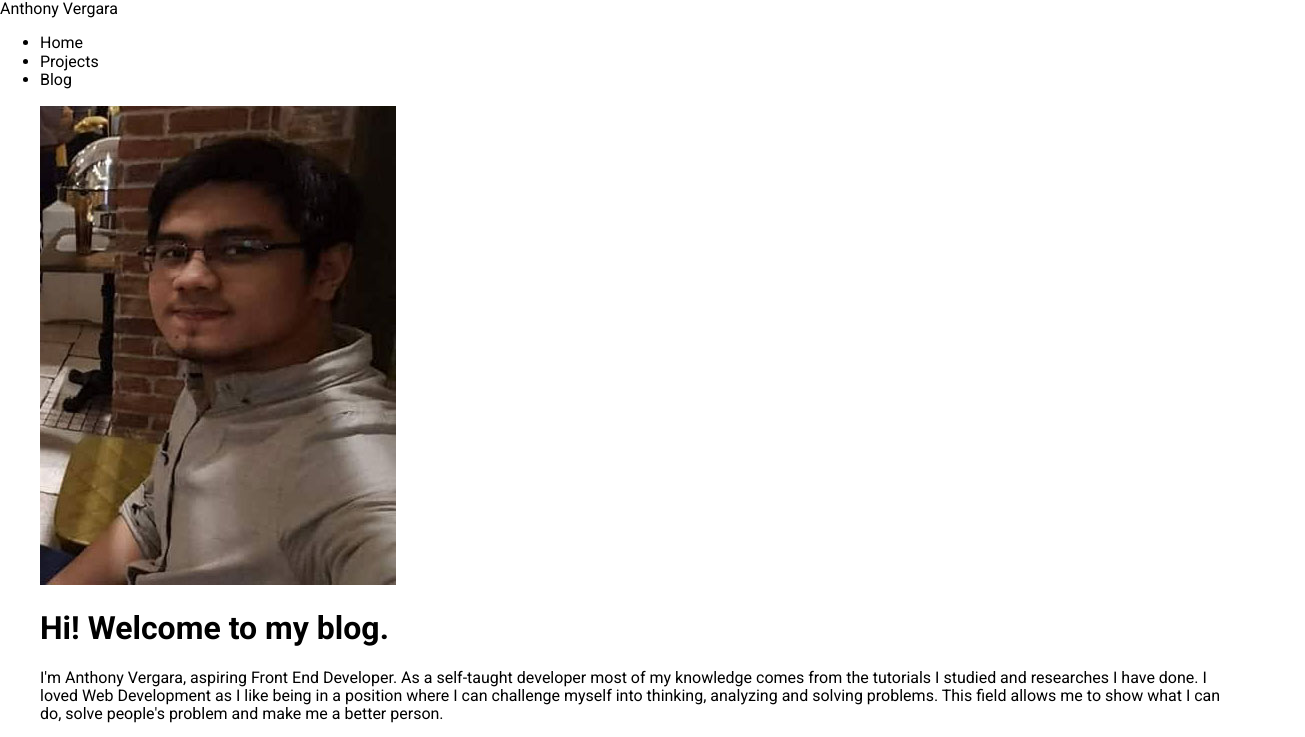
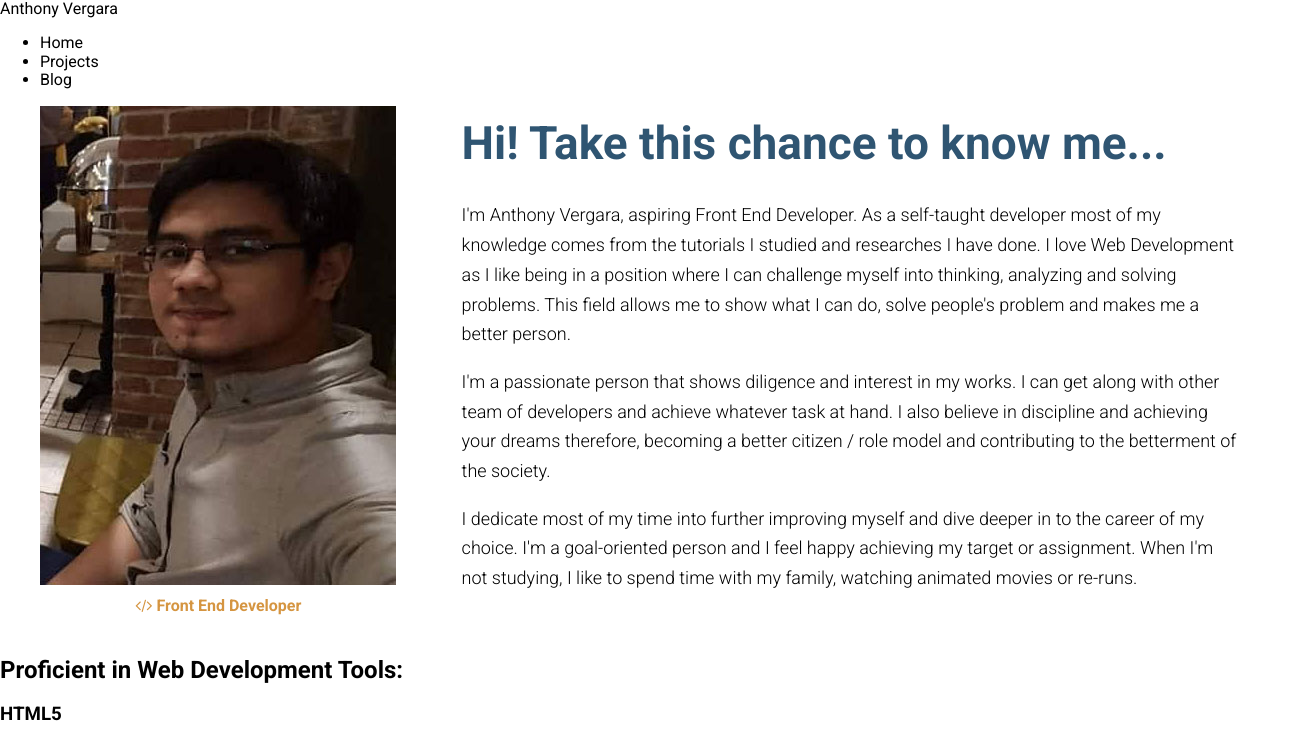
Before and after one commit to ajvergara/anthony-vergara, a website: page app/index.html in a window 1280 px wide. Shown: the top 737 px of the page, 1305 px wide, since content can reach past the window. Drawn offline with Linux system fonts and the light colour scheme.

Commit message:
Completed About Me Desktop & Mobile Version

```diff
--- a/app/assets/styles/base/_global.css
+++ b/app/assets/styles/base/_global.css
@@ -1,5 +1,5 @@
-
 * {
+  box-sizing: border-box;
   font-family: 'Roboto', sans-serif;
 }
 
--- /dev/null
+++ b/app/assets/styles/base/_mixin.css
@@ -0,0 +1,25 @@
+@define-mixin clearfix{
+  &::after{
+    content: "";
+    display: table;
+    clear: both;
+  }
+}
+
+@define-mixin atSmall{
+  @media (min-width: 530px){
+    @mixin-content;
+  }
+}
+
+@define-mixin atMedium{
+  @media (min-width: 768px){
+    @mixin-content;
+  }
+}
+
+@define-mixin atLarge{
+  @media (min-width: 992px){
+    @mixin-content;
+  }
+}
--- /dev/null
+++ b/app/assets/styles/base/_variables.css
@@ -0,0 +1,2 @@
+$mainYellow: #d59541;
+$mainBlue: #2f5572;
--- a/app/assets/styles/modules/_about-me.css
+++ b/app/assets/styles/modules/_about-me.css
@@ -1,3 +1,19 @@
 .about-me{
 
+  &__image{
+    text-align: center;
+
+    @mixin atMedium{
+      text-align: left;
+    }
+  }
+
+  &__description{
+    text-align: center;
+
+    h4{
+      margin-top: .5rem;
+      color: $mainYellow;
+    }
+  }
 }
--- a/app/assets/styles/modules/_container.css
+++ b/app/assets/styles/modules/_container.css
@@ -1,7 +1,7 @@
 .container{
   padding-left: 18px;
   padding-right: 18px;
-  max-width: 1200px;
+  max-width: 1236px;
   margin-left: auto;
   margin-right: auto;
 }
--- /dev/null
+++ b/app/assets/styles/modules/_generic-content.css
@@ -0,0 +1,7 @@
+.generic-content{
+  p {
+    font-size: 1.125rem;
+    font-weight: 300;
+    line-height: 1.65;
+  }
+}
--- /dev/null
+++ b/app/assets/styles/modules/_heading.css
@@ -0,0 +1,11 @@
+.heading{
+  text-align: center;
+  font-size: 1.875rem;
+  color: $mainBlue;
+  margin-top: .7rem;
+
+  @mixin atSmall{
+    text-align: left;
+    font-size: 2.875rem;
+  }
+}
--- a/app/assets/styles/modules/_row.css
+++ b/app/assets/styles/modules/_row.css
@@ -1,3 +1,25 @@
 .row{
 
+  @mixin clearfix;
+
+  @mixin atMedium{
+    &--gutters{
+      margin-right: -65px;
+    }
+
+    &--gutters > div{
+      padding-right: 65px;
+    }
+
+
+    &__md-4{
+      float: left;
+      width: 33.33%;
+    }
+
+    &__md-8{
+      float: left;
+      width: 66.66%;
+    }
+  }
 }
--- a/app/assets/styles/styles.css
+++ b/app/assets/styles/styles.css
@@ -1,5 +1,9 @@
 @import "normalize.css";
+@import "base/_variables";
+@import "base/_mixin";
 @import "base/_global";
 @import "modules/_about-me";
 @import "modules/_container";
 @import "modules/_row";
+@import "modules/_generic-content";
+@import "modules/_heading";
--- a/app/index.html
+++ b/app/index.html
@@ -5,8 +5,9 @@
     <meta name="viewport" content="width=device-width, initial-scale=1">
     <meta http-equiv="X-UA-compatible" content="IE=Edge">
     <title>Anthony Vergara - Personal Portfolio Website</title>
+    <link rel="stylesheet" type="text/css" href="https://stackpath.bootstrapcdn.com/font-awesome/4.7.0/css/font-awesome.min.css">
     <link href="https://fonts.googleapis.com/css?family=Roboto:100,300,400,500,700" rel="stylesheet">
-    <link rel="stylesheet" href="temp/styles/styles.css">
+    <link rel="stylesheet" type="text/css" href="temp/styles/styles.css">
   </head>
   <body>
     <header class="header-section">
@@ -25,16 +26,21 @@
 
     <section class="about-me">
       <div class="container">
-        <div class="row">
+        <div class="row row--gutters">
           <div class="row__md-4">
-            <img src="assets/images/profile-pic.jpg" alt="A simple photo of me.">
+            <div class="about-me__image">
+              <img src="assets/images/profile-pic.jpg" alt="A simple photo of me.">
+              <span class="about-me__description">
+                <h4><i class="fa fa-code"></i> Front End Developer</h4>
+              </span>
+            </div>
           </div>
 
-          <div class="row__md-8">
-            <h1>Hi! Welcome to my blog.</h1>
+          <div class="row__md-8 generic-content">
+            <h1 class="heading">Hi! Take this chance to know me...</h1>
             <p>I'm Anthony Vergara, aspiring Front End Developer. As a self-taught developer most of my knowledge comes from the tutorials I studied and researches I have done.
 
-              I loved Web Development as I like being in a position where I can challenge myself into thinking, analyzing and solving problems. This field allows me to show what I can do, solve people's problem and make me a better person.
+              I love Web Development as I like being in a position where I can challenge myself into thinking, analyzing and solving problems. This field allows me to show what I can do, solve people's problem and makes me a better person.
             </p>
 
             <p>
--- a/app/temp/styles/styles.css
+++ b/app/temp/styles/styles.css
@@ -342,6 +342,7 @@
 }
 
 * {
+  box-sizing: border-box;
   font-family: 'Roboto', sans-serif;
 }
 
@@ -349,18 +350,78 @@
   max-width: 100%;
 }
 
-.about-me{
+.about-me__image{
+    text-align: center;
+  }
 
-}
+@media (min-width: 768px){
+
+.about-me__image{
+      text-align: left
+  }
+  }
+
+.about-me__description{
+    text-align: center;
+  }
+
+.about-me__description h4{
+      margin-top: .5rem;
+      color: #d59541;
+    }
 
 .container{
   padding-left: 18px;
   padding-right: 18px;
-  max-width: 1200px;
+  max-width: 1236px;
   margin-left: auto;
   margin-right: auto;
 }
 
-.row{
+.row::after{
+    content: "";
+    display: table;
+    clear: both;
+  }
 
+@media (min-width: 768px){
+    .row--gutters{
+      margin-right: -65px;
+    }
+
+    .row--gutters > div{
+      padding-right: 65px;
+    }
+
+
+    .row__md-4{
+      float: left;
+      width: 33.33%;
+    }
+
+    .row__md-8{
+      float: left;
+      width: 66.66%;
+    }
+  }
+
+.generic-content p {
+    font-size: 1.125rem;
+    font-weight: 300;
+    line-height: 1.65;
+  }
+
+.heading{
+  text-align: center;
+  font-size: 1.875rem;
+  color: #2f5572;
+  margin-top: .7rem;
 }
+
+@media (min-width: 530px){
+
+.heading{
+    text-align: left;
+    font-size: 2.875rem
+}
+  }
--- a/gulpfile.js
+++ b/gulpfile.js
@@ -5,11 +5,12 @@
       cssVars      = require("postcss-simple-vars"),
       cssNested    = require("postcss-nested"),
       cssImport    = require("postcss-import"),
+      mixins       = require("postcss-mixins"),
       browserSync  = require("browser-sync").create();
 
 gulp.task("styles", function(){
   return gulp.src("./app/assets/styles/styles.css")
-    .pipe(postcss([cssImport, cssVars, autoprefixer, cssNested]))
+    .pipe(postcss([cssImport, mixins, cssVars, autoprefixer, cssNested]))
     .on("error", function(errorInfo){
       console.log(errorInfo.toString());
       this.emit("end");
--- a/package.json
+++ b/package.json
@@ -27,6 +27,7 @@
     "gulp-postcss": "^8.0.0",
     "gulp-watch": "^5.0.1",
     "postcss-import": "^12.0.0",
+    "postcss-mixins": "^6.2.0",
     "postcss-nested": "^3.0.0",
     "postcss-simple-vars": "^4.1.0"
   }
```
Also changed, not shown: 1 other file.
